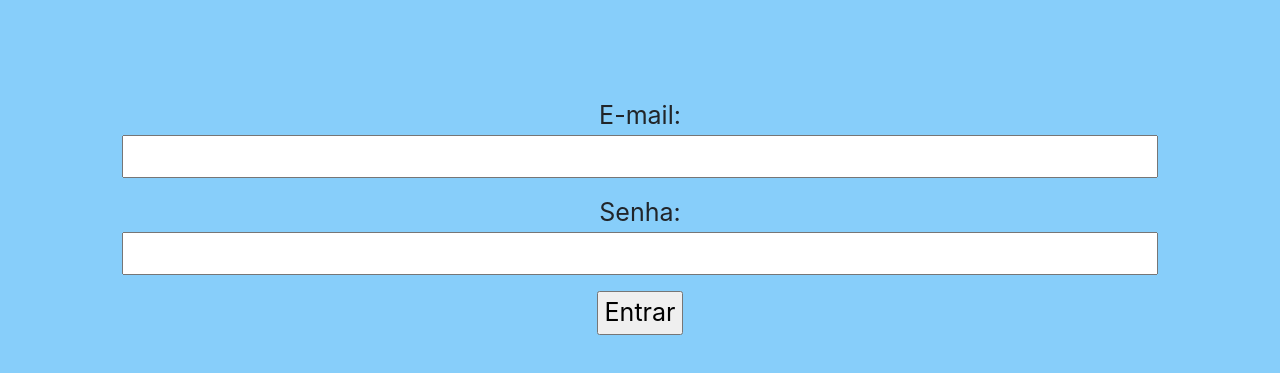
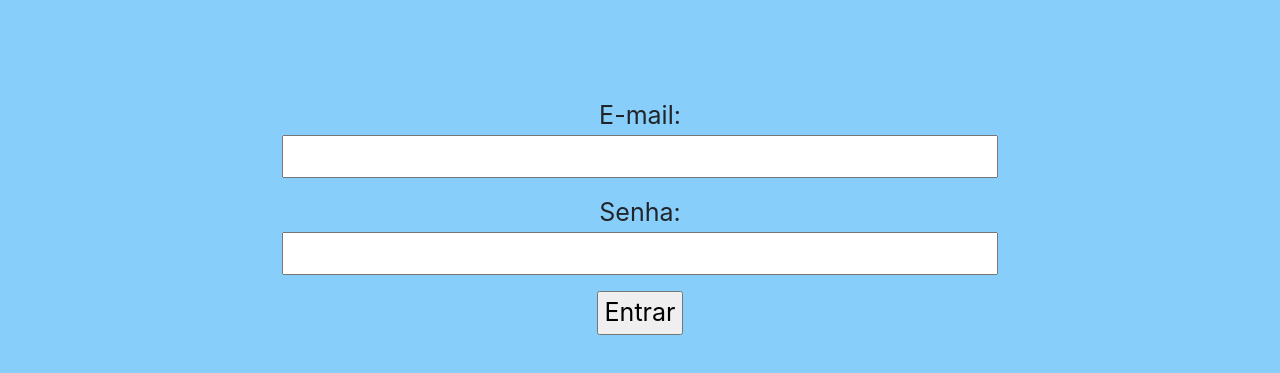
Before and after one commit to brunogomesifrn/info319roupas, a plain HTML site: page login.html in a window 1280 px wide. Shown: the part 109-482 px from the top of the page. Drawn offline with nearby package versions, Linux system fonts and the light colour scheme.

Commit message:
Responsividade do login

```diff
--- a/login.html
+++ b/login.html
@@ -35,15 +35,15 @@
 			<form method="POST" >
 				<p>E-mail:
 				<br />
-					<input type="email" name="email" size="60"/>
+					<input type="email" name="email" size="40"/>
 				</p>
 
 				<p>Senha:
 				<br />
-					<input type="password" name="senha" size="60" />
+					<input type="password" name="senha" size="40" />
 				</p>
 
-					<input type="submit" name="entrar" value="Entrar" size="60" />
+					<input type="submit" name="entrar" value="Entrar" size="50" />
 				</form>
 		</div>
 
```
Also changed, not shown: carrinho.html (line endings or trailing spaces).
